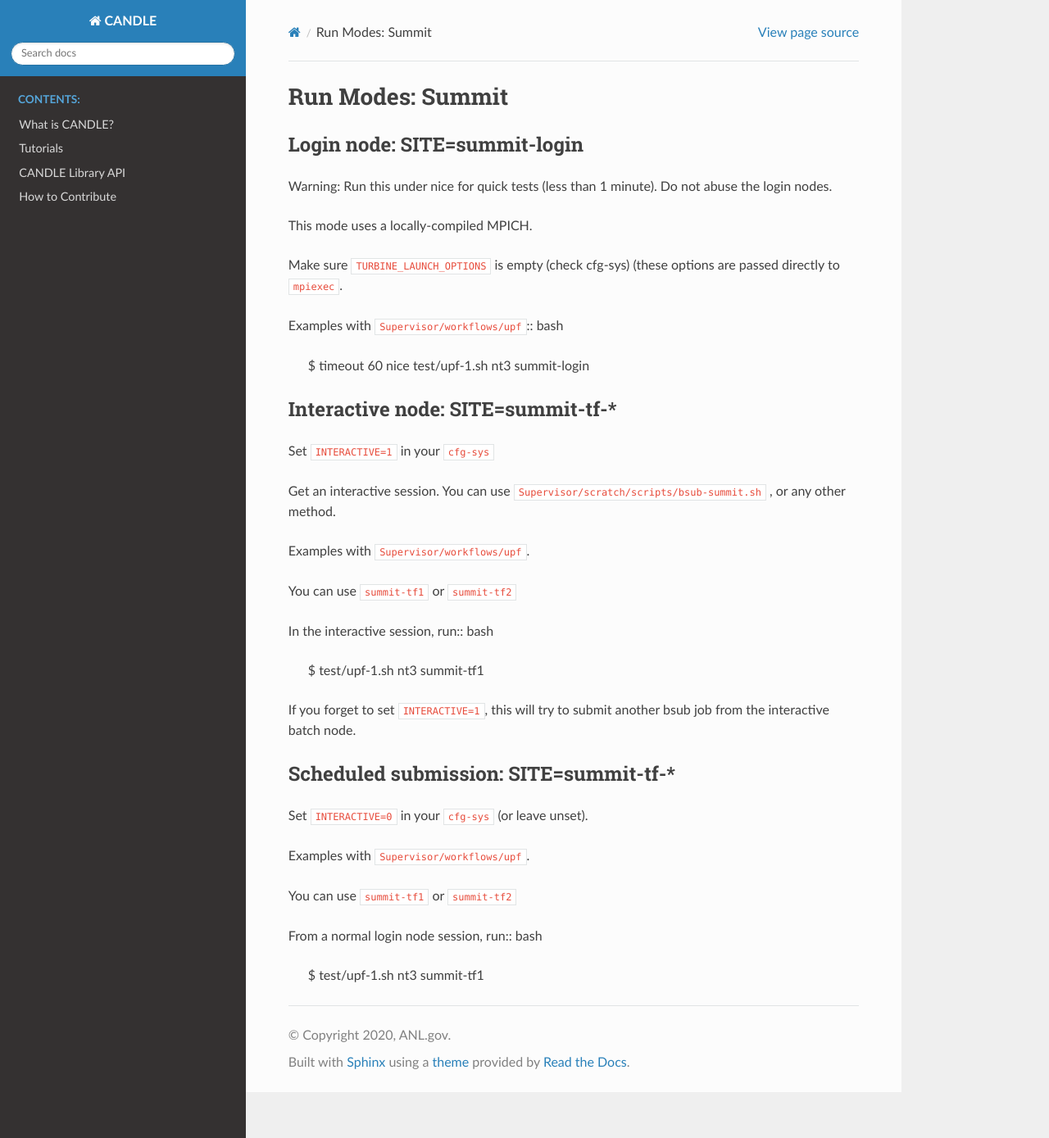
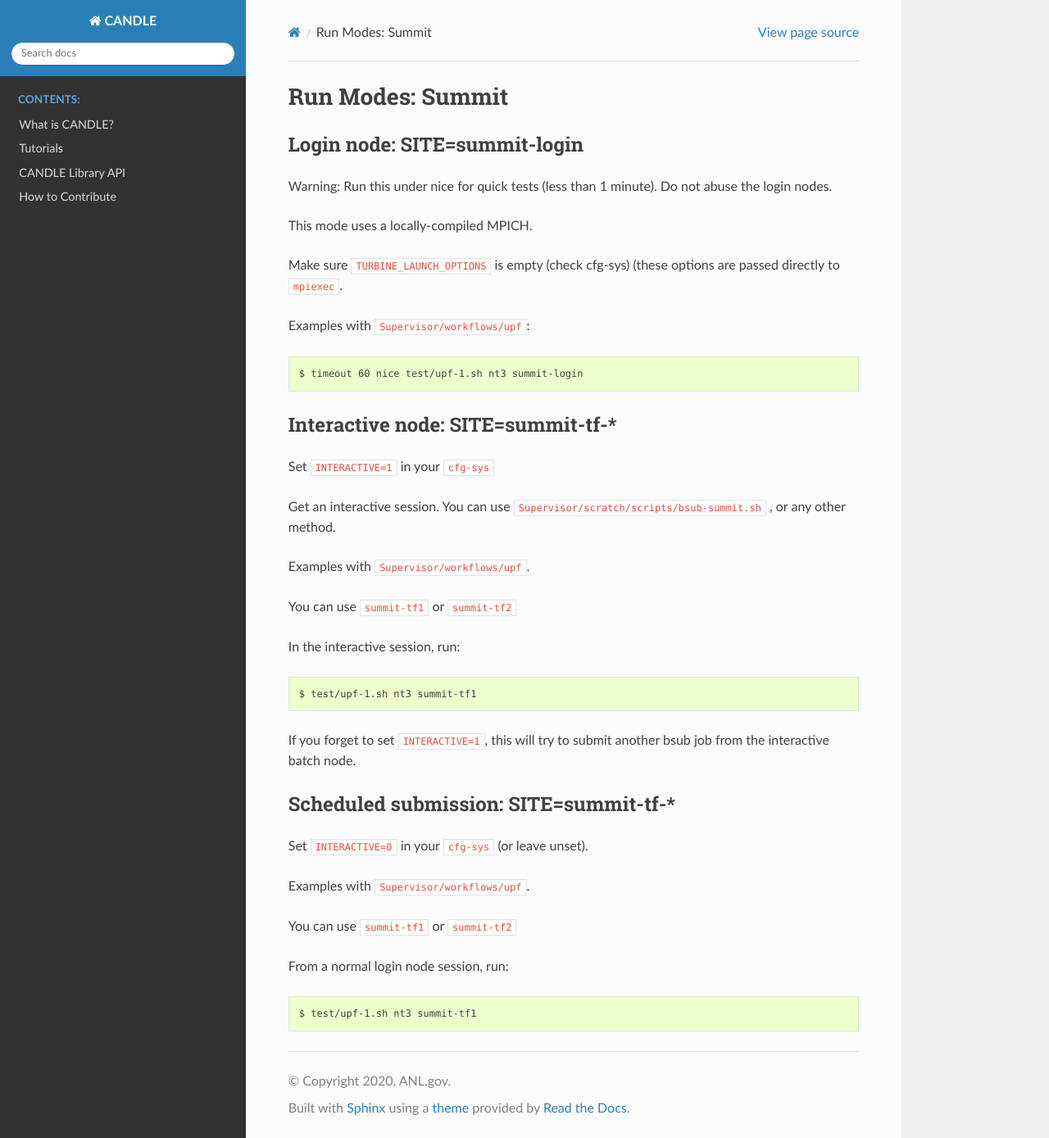
Before and after one commit to ECP-CANDLE/Candle, a Sphinx documentation site: the page built from docs_/source/tutorials/examples/run-summit/README.rst, in a window 1280 px wide and 1389 px high. Shown: the whole window at 82% size. Built offline with Sphinx 7.4.7 and the Read the Docs theme 2.0.0, drawn with Linux system fonts in a browser that asks for light colours.

Commit message:
Give up on specific language

```diff
--- a/docs_/source/tutorials/examples/run-summit/README.rst
+++ b/docs_/source/tutorials/examples/run-summit/README.rst
@@ -11,7 +11,7 @@ This mode uses a locally-compiled MPICH.
 
 Make sure ``TURBINE_LAUNCH_OPTIONS`` is empty (check cfg-sys) (these options are passed directly to ``mpiexec``.
 
-Examples with ``Supervisor/workflows/upf``:: bash
+Examples with ``Supervisor/workflows/upf``::
 
    $ timeout 60 nice test/upf-1.sh nt3 summit-login
 
@@ -26,7 +26,7 @@ Examples with ``Supervisor/workflows/upf``.
 
 You can use ``summit-tf1`` or ``summit-tf2``
 
-In the interactive session, run:: bash
+In the interactive session, run::
 
    $ test/upf-1.sh nt3 summit-tf1
 
@@ -42,6 +42,6 @@ Examples with ``Supervisor/workflows/upf``.
 
 You can use ``summit-tf1`` or ``summit-tf2``
 
-From a normal login node session, run:: bash
+From a normal login node session, run::
 
    $ test/upf-1.sh nt3 summit-tf1
```
